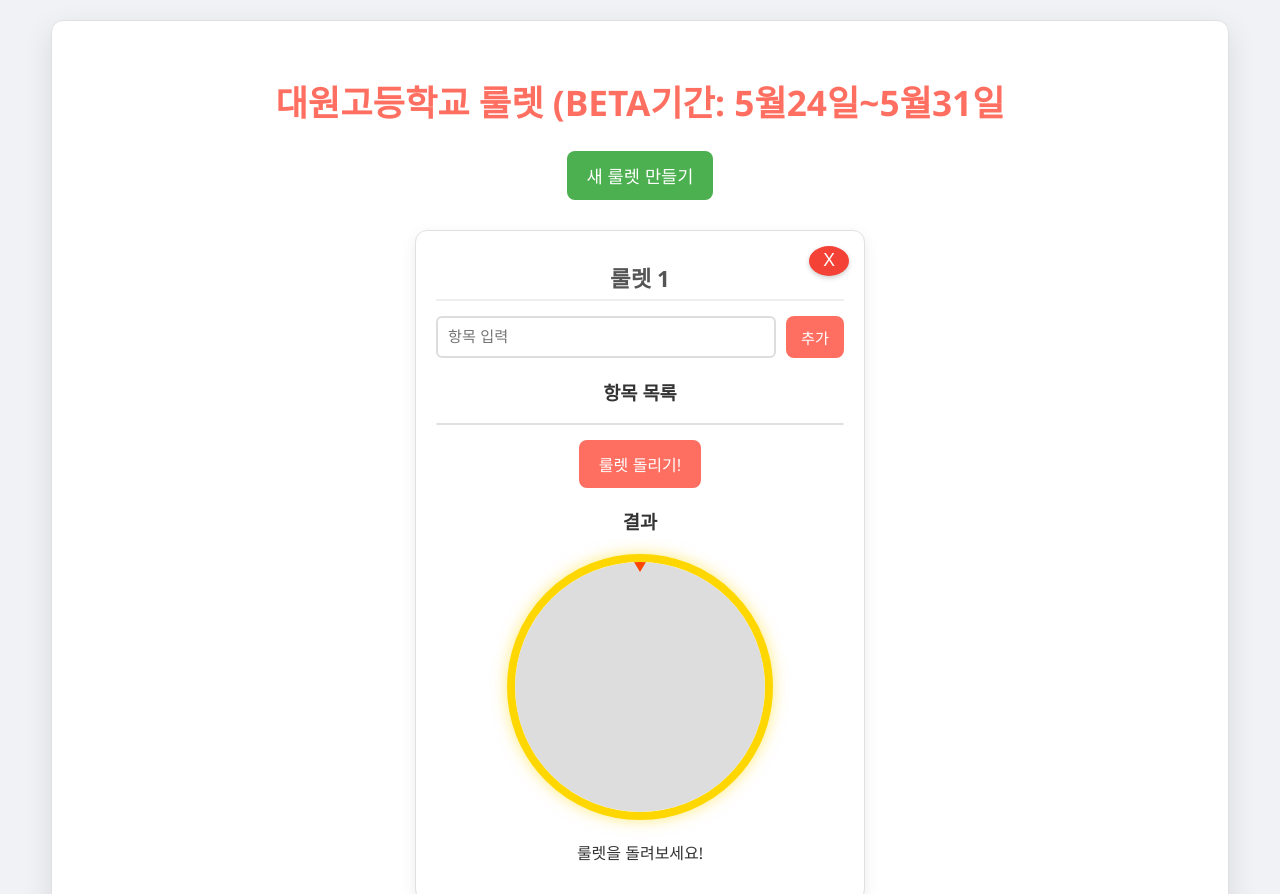
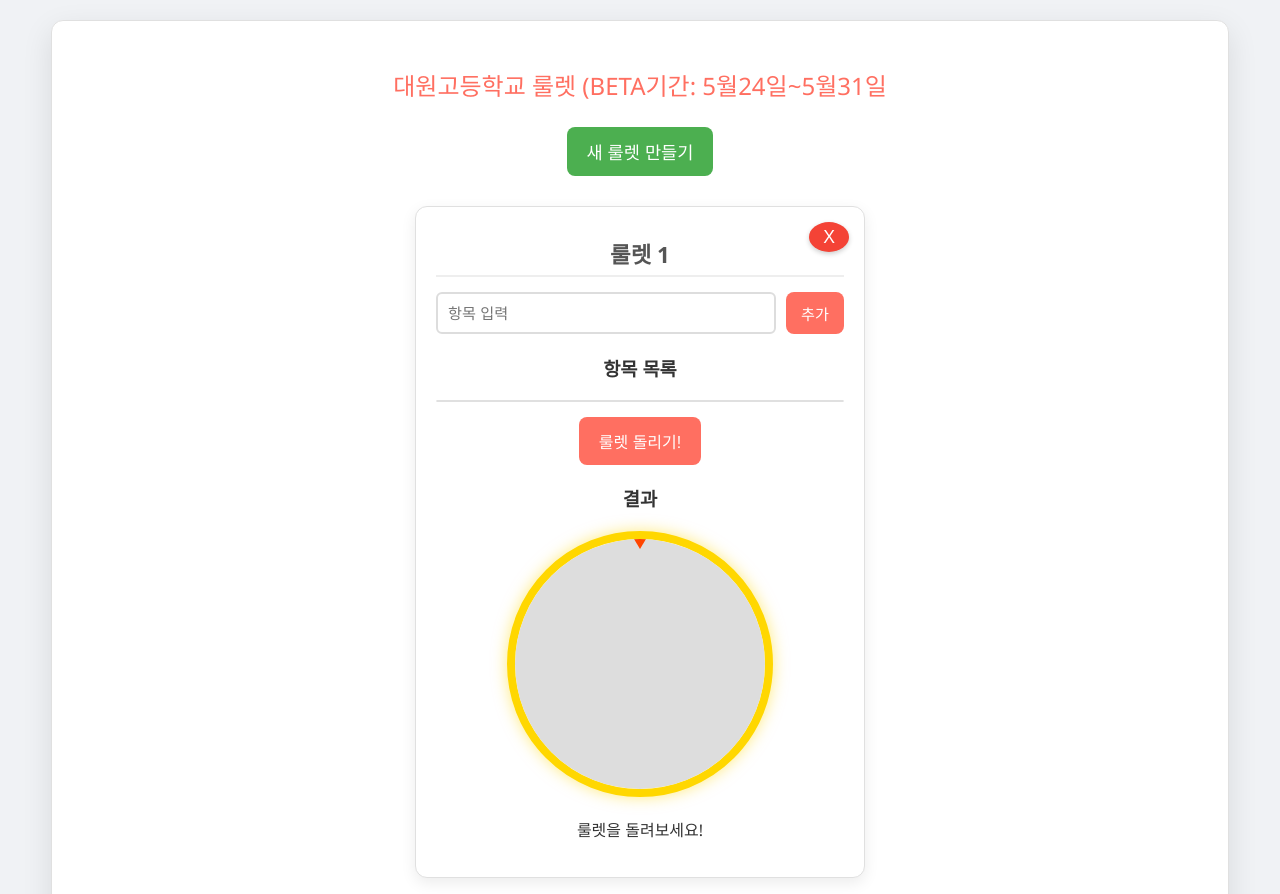
Before and after one commit to Stewart914/class6, a plain HTML site: page index.html in a window 1280 px wide. Shown: the top 894 px of the page. Drawn offline with Linux system fonts and the light colour scheme.

Commit message:
Update style.css

```diff
--- a/style.css
+++ b/style.css
@@ -39,8 +39,8 @@ body {
 h1 {
     color: #FF6F61;
     margin-bottom: 25px;
-    font-size: 2.2em;
-    font-weight: 700;
+    font-size: 1.5em;
+    font-weight: 500;
 }
 
 button {
```
